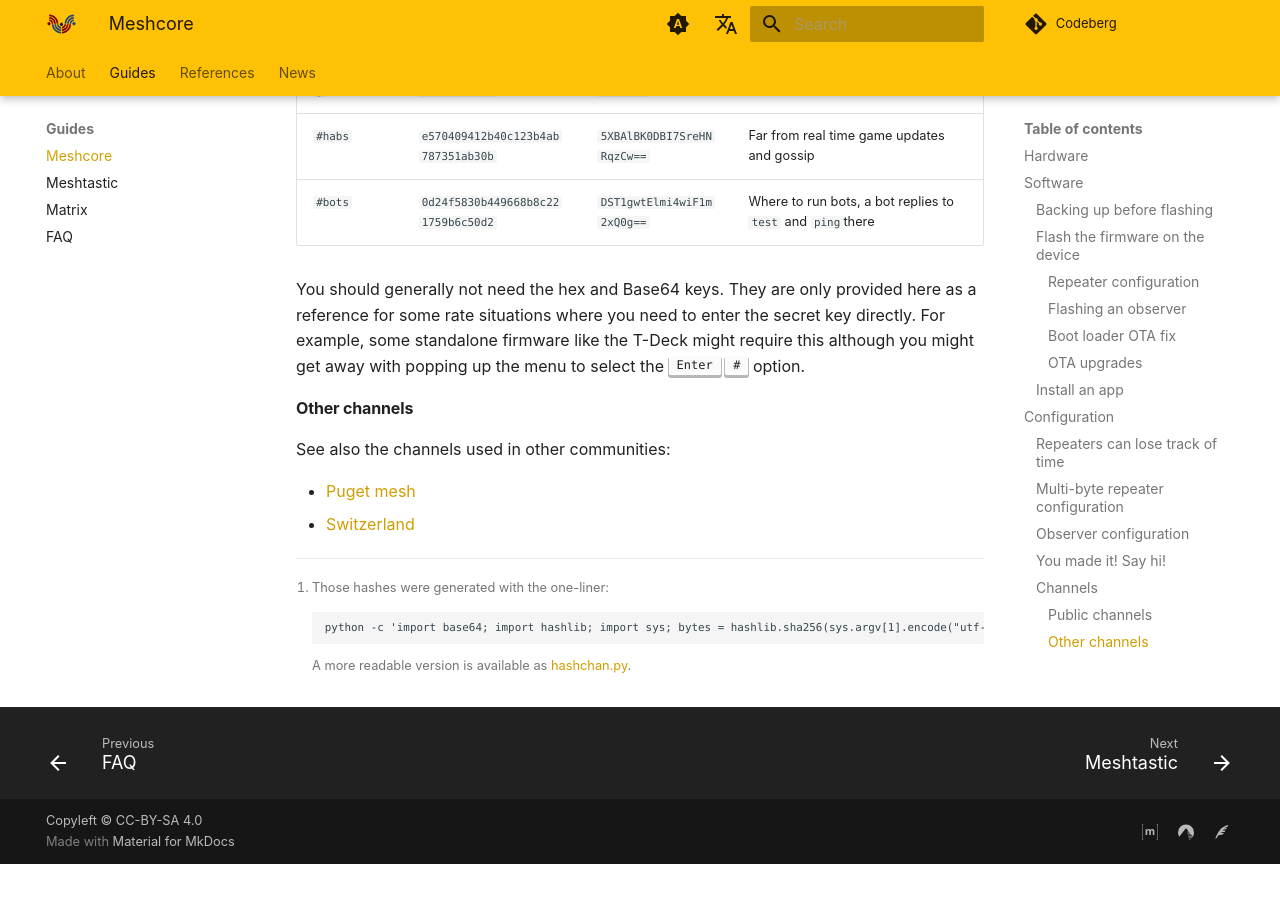
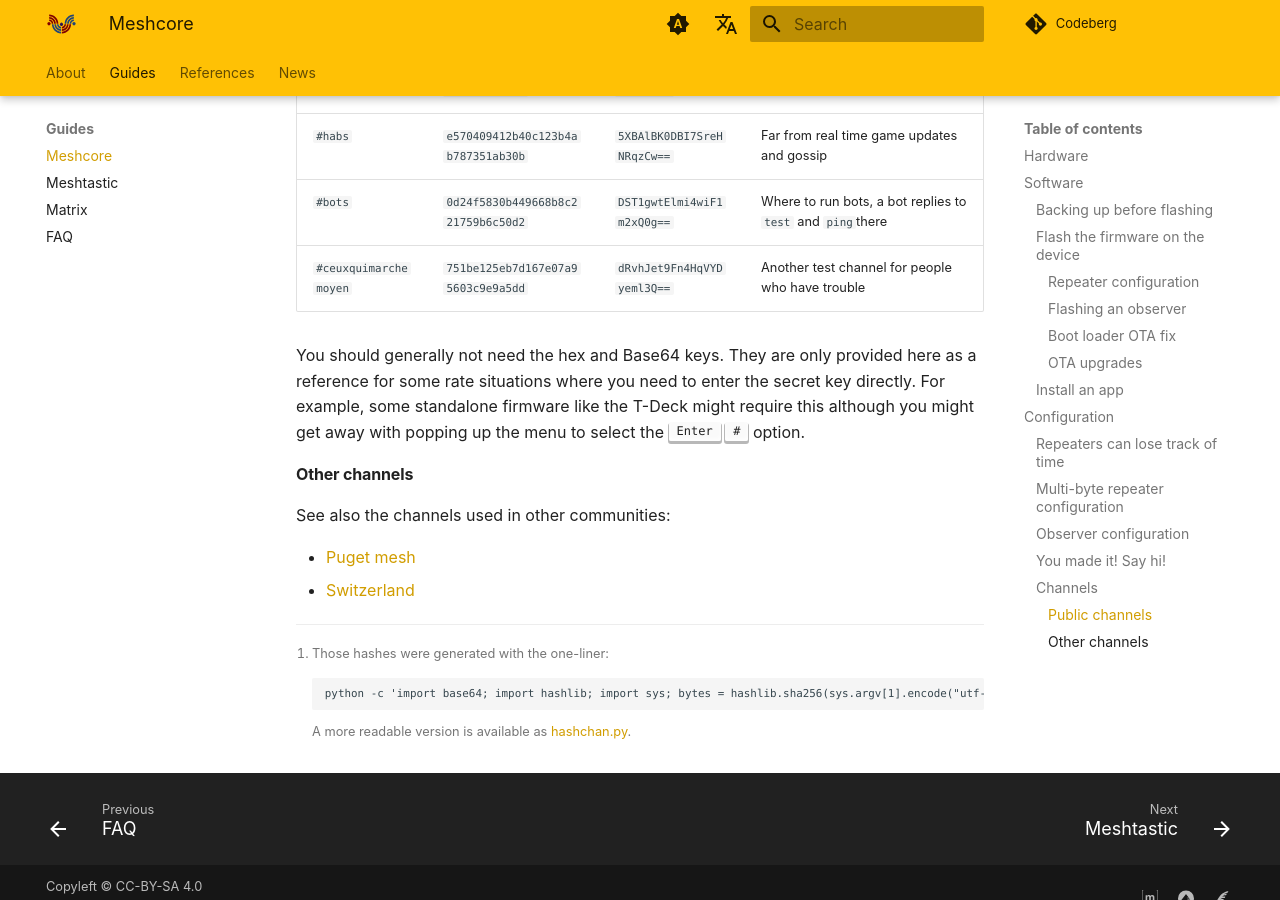
Before and after one commit to ReseauLibre/lora.reseaulibre.ca, an MkDocs documentation site: the page built from docs/guides/meshcore.md, in a window 1280 px wide and 900 px high, scrolled down 10169 px. Built offline with MkDocs 1.6.1 and Material for MkDocs 9.7.7, drawn with Linux system fonts in a browser that asks for light colours; plug-ins that fetch from the network failed and are left out; comment, search, counter and statistics services are not loaded; before the commit the page ends 11033 px from its top, so only the background shows below that.

Commit message:
add #ceuxquimarchemoyen

```diff
--- a/docs/guides/meshcore.md
+++ b/docs/guides/meshcore.md
@@ -475,13 +475,14 @@ messages sent will be visible to an attacker.
 
 We know about the follow channels currently in use[^1]:
 
-| Name          | Hex Key                            | Base64                     | Purpose                                                    |
-|---------------|------------------------------------|----------------------------|------------------------------------------------------------|
-| Public        | `8b3387e9c5cdea6ac9e5edbaa115cd72` | `izOH6cXN6mrJ5e26oRXNcg==` | General conversations                                      |
-| `#testing`    | `cde5e82cf515647dcb547a79a4f065d1` | `zeXoLPUVZH3LVHp5pPBl0Q==` | Should be used for tests                                   |
-| `#wardriving` | `e3c26491e9cd321e3a6be50d57d54acf` | `48JkkenNMh46a+UNV9VKzw==` | Used by [Meshmapper][] pings                               |
-| `#habs`       | `e570409412b40c123b4ab787351ab30b` | `5XBAlBK0DBI7SreHNRqzCw==` | Far from real time game updates and gossip                 |
-| `#bots`       | `0d24f5830b449668b8c221759b6c50d2` | `DST1gwtElmi4wiF1m2xQ0g==` | Where to run bots, a bot replies to `test` and `ping`there |
+| Name                  | Hex Key                            | Base64                     | Purpose                                                    |
+|-----------------------|------------------------------------|----------------------------|------------------------------------------------------------|
+| Public                | `8b3387e9c5cdea6ac9e5edbaa115cd72` | `izOH6cXN6mrJ5e26oRXNcg==` | General conversations                                      |
+| `#testing`            | `cde5e82cf515647dcb547a79a4f065d1` | `zeXoLPUVZH3LVHp5pPBl0Q==` | Should be used for tests                                   |
+| `#wardriving`         | `e3c26491e9cd321e3a6be50d57d54acf` | `48JkkenNMh46a+UNV9VKzw==` | Used by [Meshmapper][] pings                               |
+| `#habs`               | `e570409412b40c123b4ab787351ab30b` | `5XBAlBK0DBI7SreHNRqzCw==` | Far from real time game updates and gossip                 |
+| `#bots`               | `0d24f5830b449668b8c221759b6c50d2` | `DST1gwtElmi4wiF1m2xQ0g==` | Where to run bots, a bot replies to `test` and `ping`there |
+| `#ceuxquimarchemoyen` | `751be125eb7d167e07a95603c9e9a5dd` | `dRvhJet9Fn4HqVYDyeml3Q==` | Another test channel for people who have trouble           |
 
  [Meshmapper]: https://meshmapper.net/
 
```
